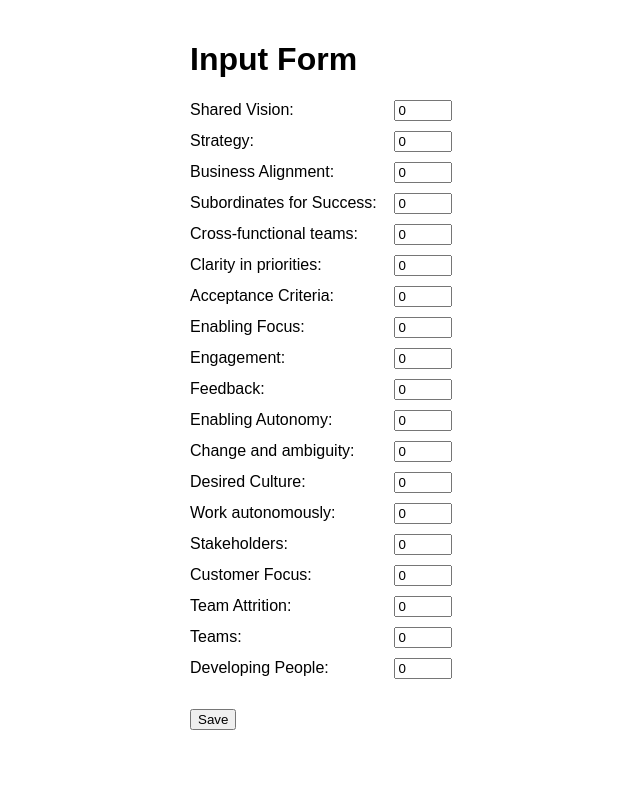
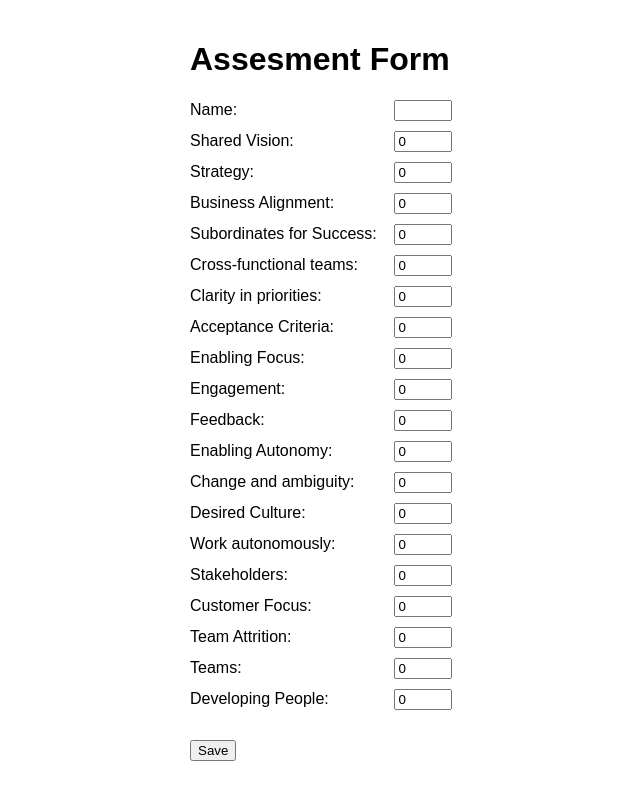
Before and after one commit to pcaronde/pythonPolarArea, a plain HTML site: page index.html in a window 1280 px wide. Shown: the whole page, without its empty margins (150-790 px from the left). Drawn offline with Linux system fonts and the light colour scheme.

```diff
--- a/index.html
+++ b/index.html
@@ -1,9 +1,19 @@
+<!--
+This code creates a simple HTML form with input fields for all the specified categories. Each input field is set to accept only integer values (type="number"). When the user clicks the "Save" button, the following actions occur:
+
+1. The form submission is prevented to handle the data with JavaScript.
+2. All input values are collected.
+3. A CSV string is created with the field names as the header and the input values as the data.
+4. The CSV content is encoded and a download is triggered, saving the data to a file named "form_data.csv".
+
+To use this, you can save the code as an HTML file and open it in a web browser. Users can then input integer values for each field and click the "Save" button to download the CSV file with their input data.
+-->
 <!DOCTYPE html>
 <html lang="en">
 <head>
     <meta charset="UTF-8">
     <meta name="viewport" content="width=device-width, initial-scale=1.0">
-    <title>Input Form</title>
+    <title>Assesment Form</title>
     <style>
         body {
             font-family: Arial, sans-serif;
@@ -27,8 +37,12 @@
     </style>
 </head>
 <body>
-    <h1>Input Form</h1>
+    <h1>Assesment Form</h1>
     <form id="inputForm">
+        <div class="field">
+            <label for="assesseeName">Name:</label>
+            <input type="text" id="assesseeName" 		                        name="assesseeName" value=""          	                          input.width="150">
+        </div>
         <div class="field">
             <label for="sharedVision">Shared Vision:</label>
             <input type="number" id="sharedVision" name="sharedVision" min="0" max="5" value="0">
@@ -131,14 +145,3 @@
     </script>
 </body>
 </html>
-
-<!--
-This code creates a simple HTML form with input fields for all the specified categories. Each input field is set to accept only integer values (type="number"). When the user clicks the "Save" button, the following actions occur:
-
-1. The form submission is prevented to handle the data with JavaScript.
-2. All input values are collected.
-3. A CSV string is created with the field names as the header and the input values as the data.
-4. The CSV content is encoded and a download is triggered, saving the data to a file named "form_data.csv".
-
-To use this, you can save the code as an HTML file and open it in a web browser. Users can then input integer values for each field and click the "Save" button to download the CSV file with their input data.
--->
```
